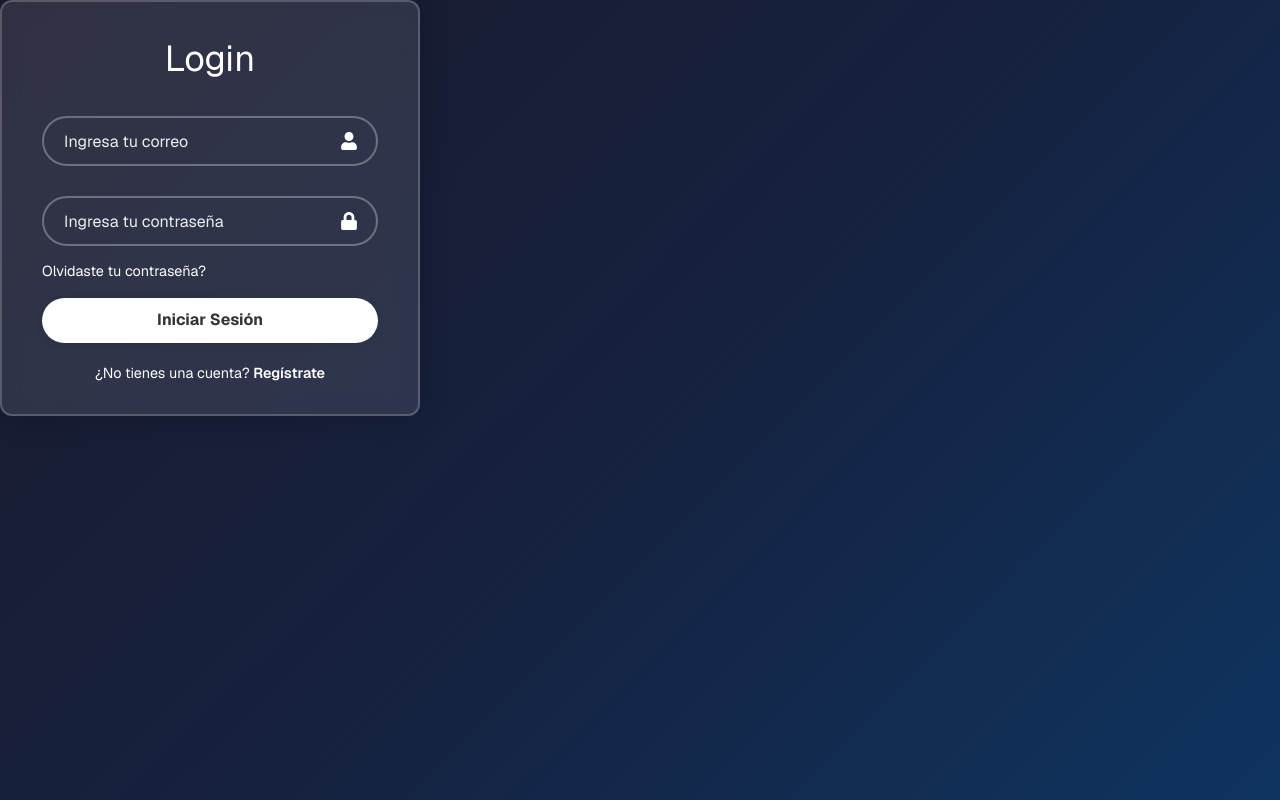
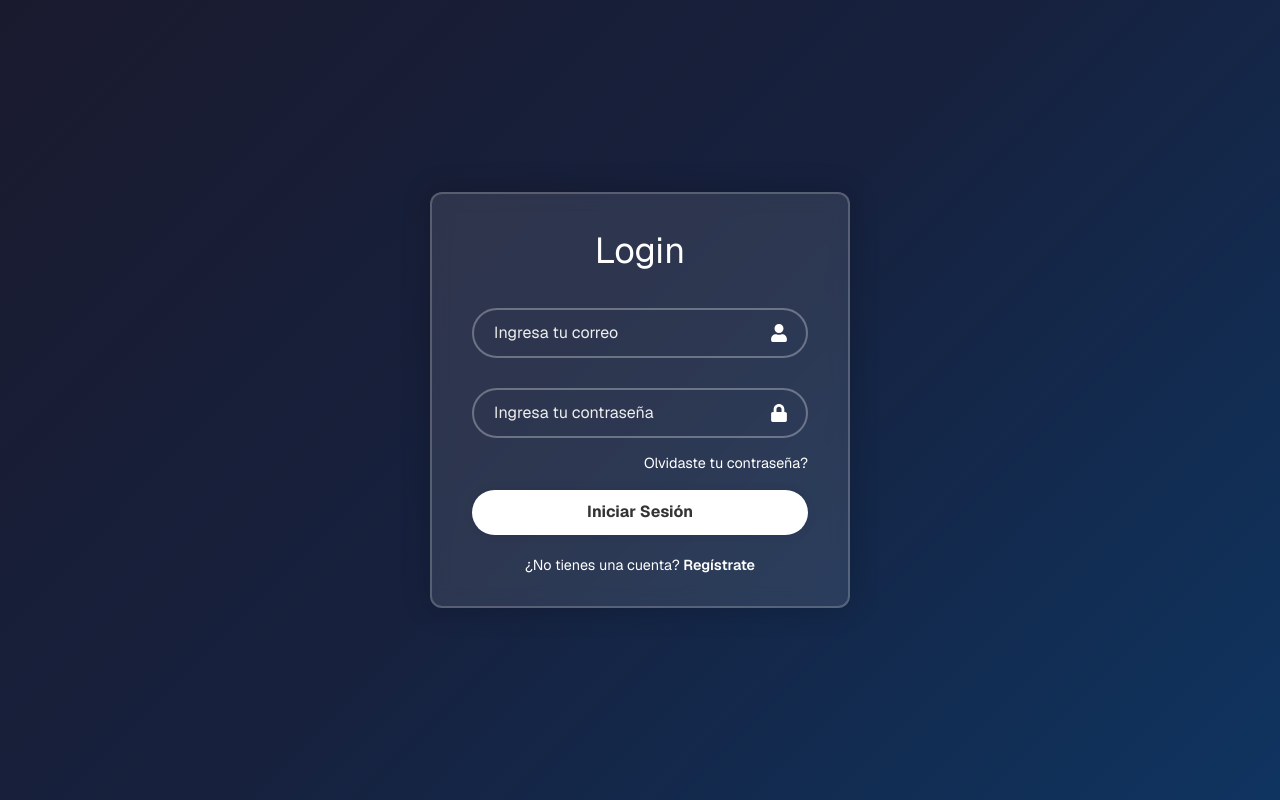
Before and after one commit to BOR34LIS/sigelin, a Next.js app: page /login in a window 1280 px wide. Built offline with nearby package versions, Linux system fonts and the light colour scheme.

Commit message:
Se arregla el estilo del login ya que antes no estaba centrado

```diff
--- /dev/null
+++ b/app/login/loginpage.css
@@ -0,0 +1,7 @@
+.login-page-container {
+  display: flex;
+  justify-content: center;
+  align-items: center;
+  min-height: 100vh; /* Ocupa toda la altura de la pantalla */
+  padding: 1.5rem; /* Espacio por si la pantalla es muy pequeña */
+}
--- a/app/login/page.tsx
+++ b/app/login/page.tsx
@@ -1,14 +1,16 @@
 import LoginForm from "@/components/login/LoginForm";
 import { Suspense } from "react";
-
+import './loginpage.css';
 function Loading() {
   return <div>Cargando...</div>;
 }
 
 export default function LoginPage() {
   return (
-    <Suspense fallback={<Loading />}>
-      <LoginForm />
-    </Suspense>
+    <main className="login-page-container">
+      <Suspense fallback={<Loading />}>
+        <LoginForm />
+      </Suspense>
+    </main>
   );
 }
--- a/components/login/LoginForm.css
+++ b/components/login/LoginForm.css
@@ -1,40 +1,35 @@
-/* Importar una fuente de Google (opcional, pero recomendado) */
+/* LoginForm.css */
 @import url('https://fonts.googleapis.com/css2?family=Poppins:wght@400;600;700&display=swap');
 
-/* --- Estilos Globales y del Body --- */
 * {
   margin: 0;
   padding: 0;
   box-sizing: border-box;
 }
 
-/* --- Contenedor Principal (Tarjeta) --- */
+/* El estilo del 'body' YA NO VA AQUÍ, debe estar en globals.css */
+
 .wrapper {
   width: 420px;
   padding: 30px 40px;
   border-radius: 12px;
-
-  /* Efecto "Frosted Glass" (Vidrio Esmerilado) */
   background: rgba(255, 255, 255, 0.1);
   backdrop-filter: blur(10px);
   -webkit-backdrop-filter: blur(10px);
   border: 2px solid rgba(255, 255, 255, 0.2);
   box-shadow: 0 0 30px rgba(0, 0, 0, 0.2);
-
-  color: #ffffff; /* Color de texto principal (blanco) */
+  color: #ffffff;
 }
 
-/* --- Título "Login" --- */
 .wrapper h1 {
   font-size: 36px;
   text-align: center;
   margin-bottom: 20px;
-  text-transform: capitalize; /* Para que "login" sea "Login" */
+  text-transform: capitalize;
 }
 
-/* --- Cajas de Input (Usuario y Contraseña) --- */
 .wrapper .input-box {
-  position: relative; /* Clave para posicionar el ícono */
+  position: relative;
   width: 100%;
   height: 50px;
   margin: 30px 0;
@@ -43,84 +38,66 @@
 .input-box input {
   width: 100%;
   height: 100%;
-  background: transparent; /* Fondo transparente */
+  background: transparent;
   border: none;
   outline: none;
   border: 2px solid rgba(255, 255, 255, 0.3);
-  border-radius: 40px; /* Bordes redondeados */
+  border-radius: 40px;
   font-size: 16px;
   color: #ffffff;
-
-  /* Relleno: 20px izq, 45px der (para el ícono), 20px abajo */
   padding: 0 45px 0 20px;
 }
 
-/* Estilo del texto "placeholder" */
 .input-box input::placeholder {
   color: #eeeeee;
 }
 
-/* Posicionamiento del ícono (FaUser, FaLock) */
 .input-box .icon {
   position: absolute;
-  right: 20px; /* A 20px de la derecha */
-  top: 50%; /* Centrado verticalmente */
+  right: 20px;
+  top: 50%;
   transform: translateY(-50%);
   font-size: 18px;
 }
 
-/* --- Sección "Recuérdame" y "Olvidaste..." --- */
+/* --- CORRECCIÓN DE ALINEACIÓN --- */
 .wrapper .remember-forgot {
   display: flex;
-  justify-content: space-between; /* Alinea los elementos a los extremos */
+  justify-content: flex-end; /* Alinea el enlace a la derecha */
   align-items: center;
-  font-size: 0.9em; /* 14.5px aprox */
-  margin: -15px 0 15px; /* Sube un poco la sección */
-}
-
-.remember-forgot label {
-  display: flex;
-  align-items: center;
-  cursor: pointer;
-}
-
-/* Estilo del checkbox */
-.remember-forgot label input[type="checkbox"] {
-  accent-color: #ffffff; /* Color del "check" */
-  margin-right: 5px;
+  font-size: 0.9em;
+  margin: -15px 0 15px;
 }
 
 .remember-forgot a {
   color: #ffffff;
-  text-decoration: none; /* Sin subrayado */
+  text-decoration: none;
 }
 
 .remember-forgot a:hover {
-  text-decoration: underline; /* Subrayado al pasar el mouse */
+  text-decoration: underline;
 }
 
-/* --- Botón de "Iniciar Sesión" --- */
 .wrapper .btn {
   width: 100%;
   height: 45px;
-  background: #ffffff; /* Fondo blanco */
+  background: #ffffff;
   border: none;
   outline: none;
   border-radius: 40px;
   box-shadow: 0 0 10px rgba(0, 0, 0, 0.1);
   cursor: pointer;
   font-size: 16px;
-  color: #333333; /* Texto oscuro */
+  color: #333333;
   font-weight: 700;
   transition: background 0.3s ease;
 }
 
 .wrapper .btn:hover {
-  background: #f0f0f0; /* Un gris muy claro al pasar el mouse */
+  background: #f0f0f0;
 }
 
-/* --- Sección "Regístrate" --- */
-.wrapper .login-register {
+.login-register {
   font-size: 0.9em;
   text-align: center;
   margin-top: 20px;
```
